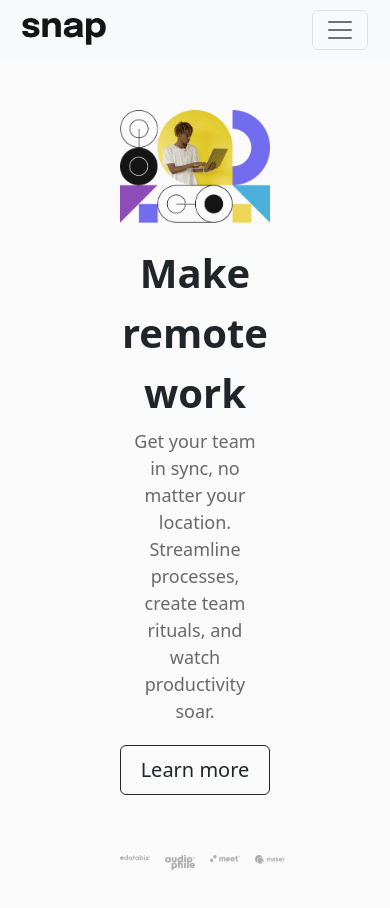
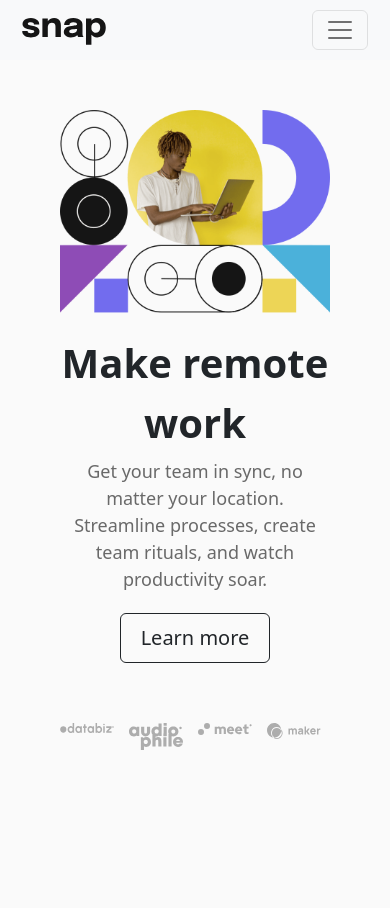
Before and after one commit to tdgog/FC_BootstrapNavbar, a plain HTML site: page index.html in a window 390 px wide. After the commit the page ends 844 px from the top, so only its background shows below. Drawn offline with nearby package versions, Linux system fonts and the light colour scheme.

Commit message:
updated padding

```diff
--- a/index.css
+++ b/index.css
@@ -182,6 +182,7 @@ a {
 
     .main-div {
         flex-direction: column;
+        padding: 50px 60px 60px 60px;
     }
 
     .title {
```
